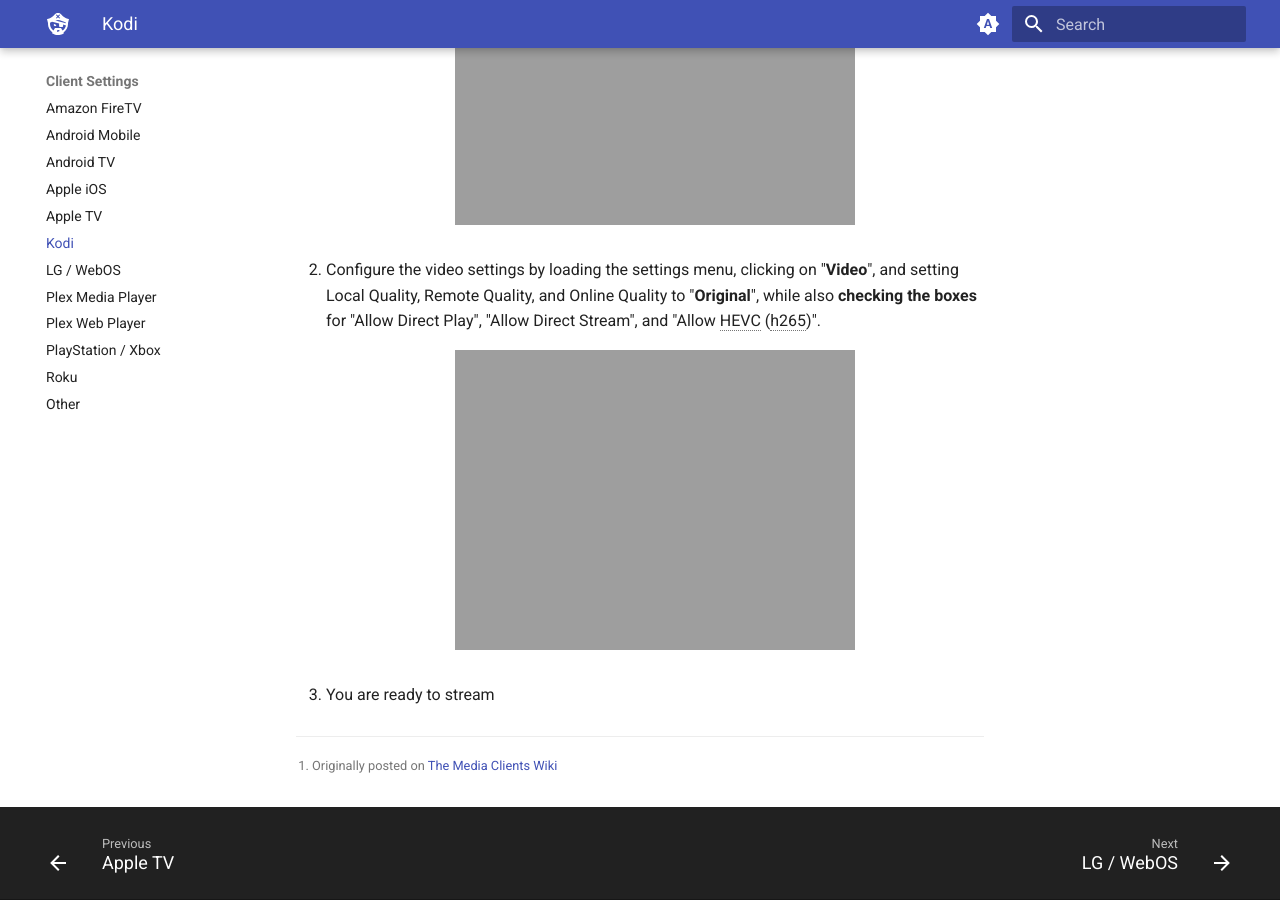
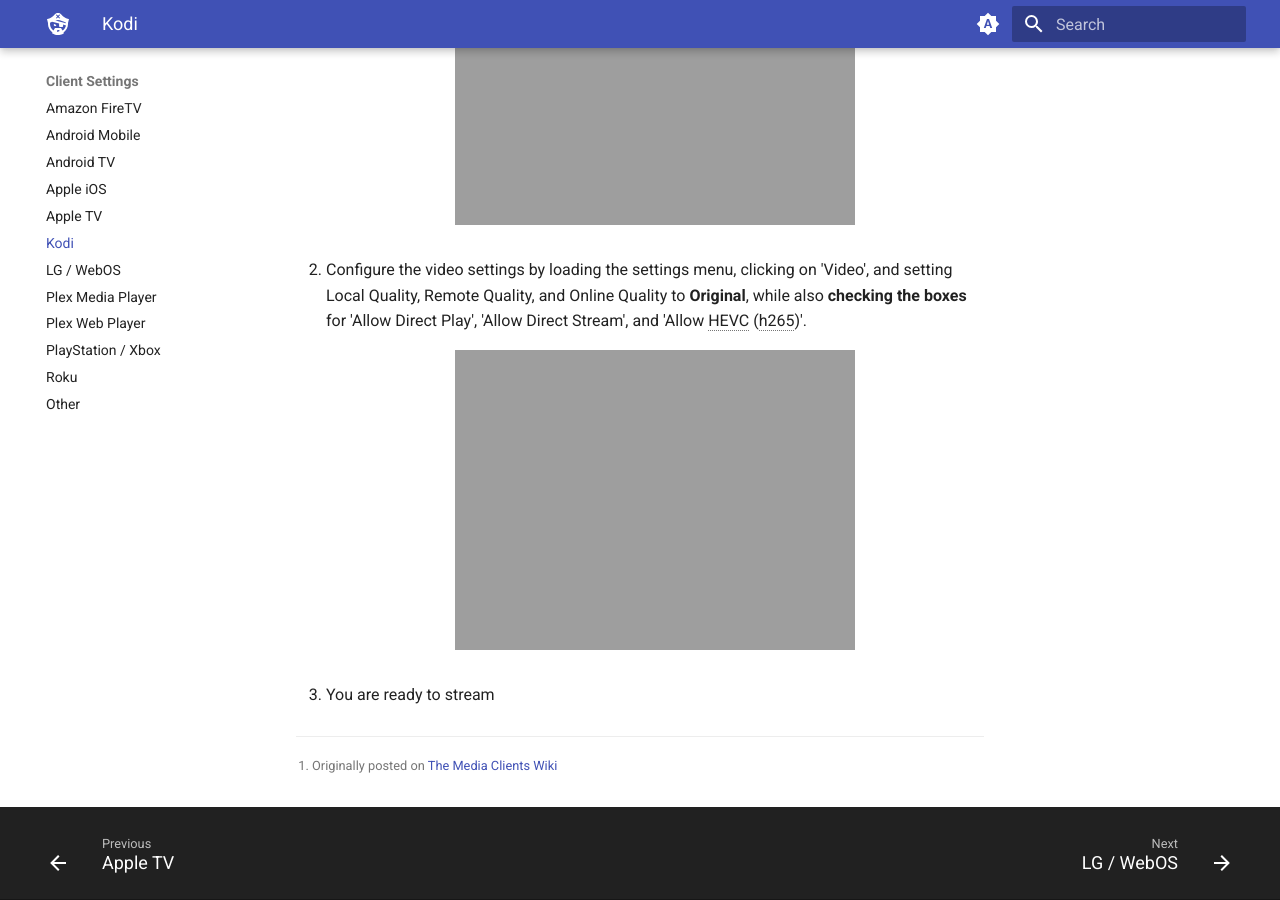
Before and after one commit to neomedia6989/docs-2, an MkDocs documentation site: the page built from docs/clients/kodi.md, in a window 1280 px wide and 900 px high, scrolled down 462 px. Built offline with MkDocs 1.6.1 and Material for MkDocs 9.7.7, drawn with Linux system fonts in a browser that asks for light colours.

```diff
--- a/docs/clients/kodi.md
+++ b/docs/clients/kodi.md
@@ -9,7 +9,7 @@ Follow the steps below in order to change the Plex video quality settings withi
       <figcaption></figcaption>
     </figure>
 
-2. Configure the video settings by loading the settings menu, clicking on "**Video**", and setting Local Quality, Remote Quality, and Online Quality to "**Original**", while also **checking the boxes** for "Allow Direct Play", "Allow Direct Stream", and "Allow HEVC (h265)".
+2. Configure the video settings by loading the settings menu, clicking on 'Video', and setting Local Quality, Remote Quality, and Online Quality to **Original**, while also **checking the boxes** for 'Allow Direct Play', 'Allow Direct Stream', and 'Allow HEVC (h265)'.
 
     <figure markdown>
     ![(../media/clients-kodi-2.png "Set quality to 'Original' and turn on Direct Play / Stream")](https://docs.blackbeard.media/media/clients-kodi-2.png)
```
